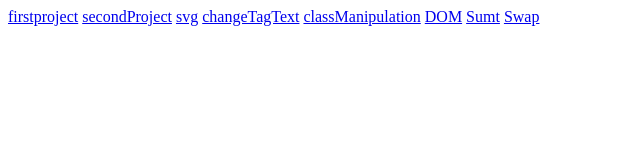
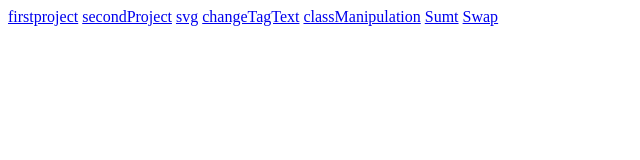
Before and after one commit to geni92/geni92.github.io, a plain HTML site: page index.html in a window 1280 px wide. Shown: the full height of the page, 0-640 px from the left. Drawn offline with Linux system fonts and the light colour scheme.

Commit message:
Update index.html

```diff
--- a/index.html
+++ b/index.html
@@ -12,7 +12,7 @@
     <a href="./svg/svg.html">svg</a>
     <a href="./DOM/changeTagText.html">changeTagText</a>
          <a href="./DOM/classmanipulation.html">classManipulation</a>
-     <a href="./DOM/dom.html">DOM</a>
+
           <a href="./DOM/sum.html">Sumt</a>
      <a href="./DOM/swap.html">Swap</a>
 
```
